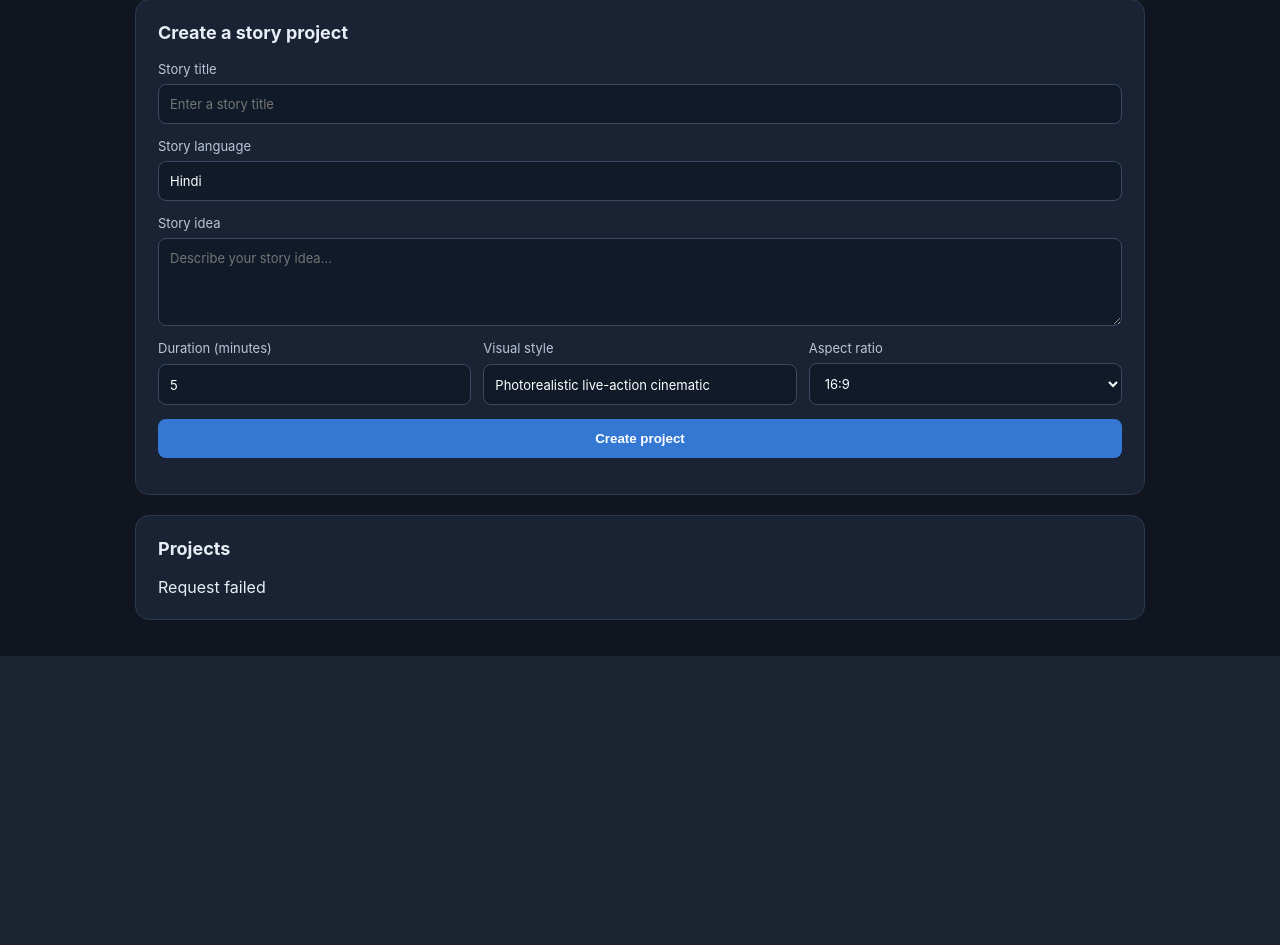
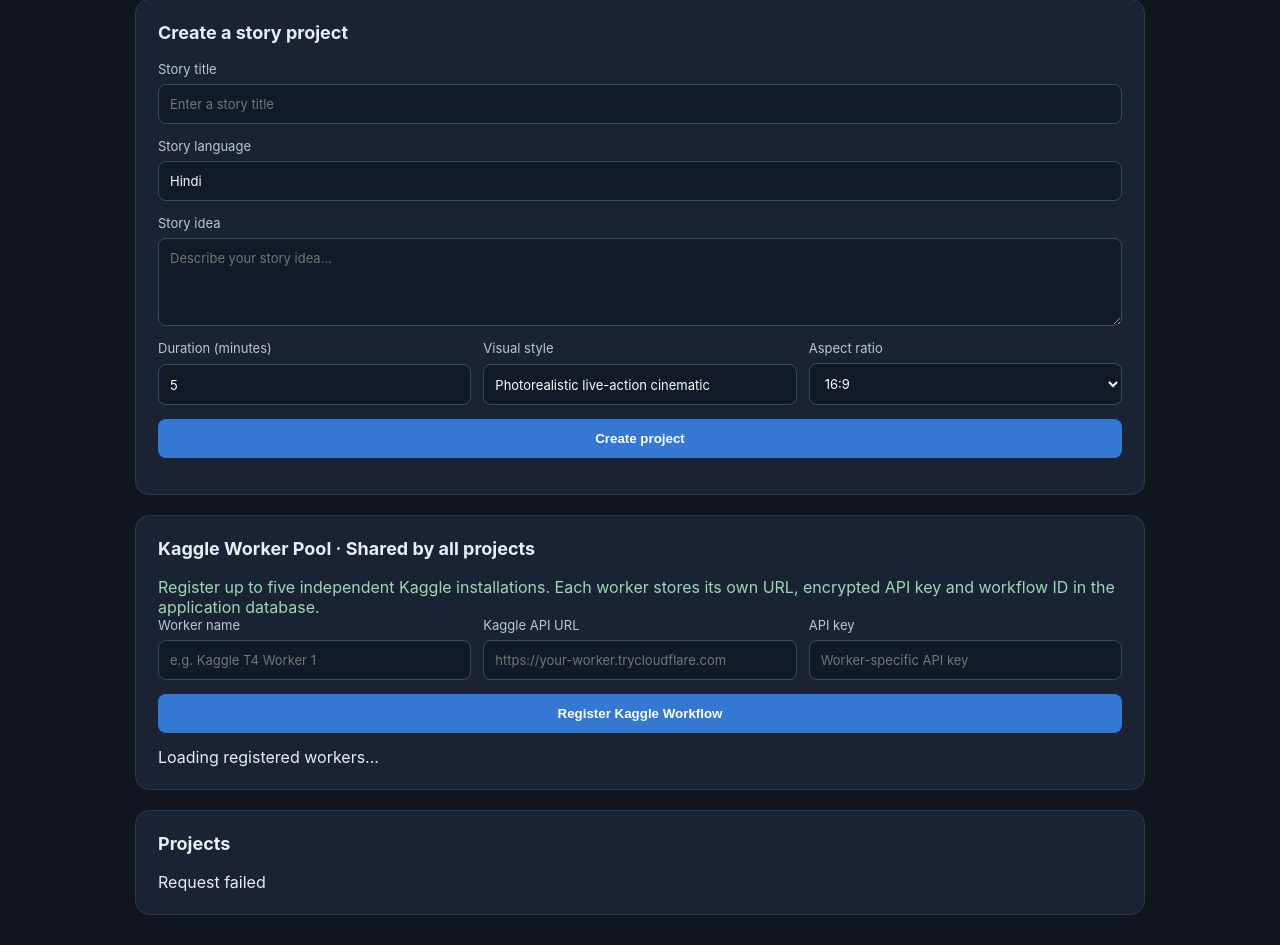
Before and after one commit to dkkhare/HindiStoryVideoStudio, a Python web app: template app/templates/studio.html in a window 1280 px wide. Shown: the part 144-1089 px from the top of the page. Before the commit the page ends 800 px from the top, so only its background shows below. Run offline with Jinja, Linux system fonts and the light colour scheme; the template is opened without the code that fills it, so the values that code supplies are empty.

Commit message:
Add shared Kaggle worker registration panel

```diff
--- a/app/templates/studio.html
+++ b/app/templates/studio.html
@@ -21,6 +21,20 @@
     <button type="submit">Create project</button><p id="message" class="message"></p>
   </form>
 </section>
+<section class="panel kaggle-pool-panel" id="kaggle-worker-panel">
+  <h2>Kaggle Worker Pool · Shared by all projects</h2>
+  <p class="message">Register up to five independent Kaggle installations. Each worker stores its own URL, encrypted API key and workflow ID in the application database.</p>
+  <form id="kaggle-worker-form">
+    <div class="row">
+      <label>Worker name<input name="name" required placeholder="e.g. Kaggle T4 Worker 1"></label>
+      <label>Kaggle API URL<input name="api_url" type="url" required placeholder="https://your-worker.trycloudflare.com"></label>
+      <label>API key<input name="api_key" type="password" required autocomplete="off" placeholder="Worker-specific API key"></label>
+    </div>
+    <button type="submit">Register Kaggle Workflow</button>
+    <p id="kaggle-worker-message" class="message" role="status"></p>
+  </form>
+  <div id="kaggle-worker-list" class="kaggle-worker-list">Loading registered workers...</div>
+</section>
 <section class="panel"><h2>Projects</h2><div id="projects" class="projects">Loading projects...</div></section>
 </main>
 <script src="/static/studio.js"></script>
```
